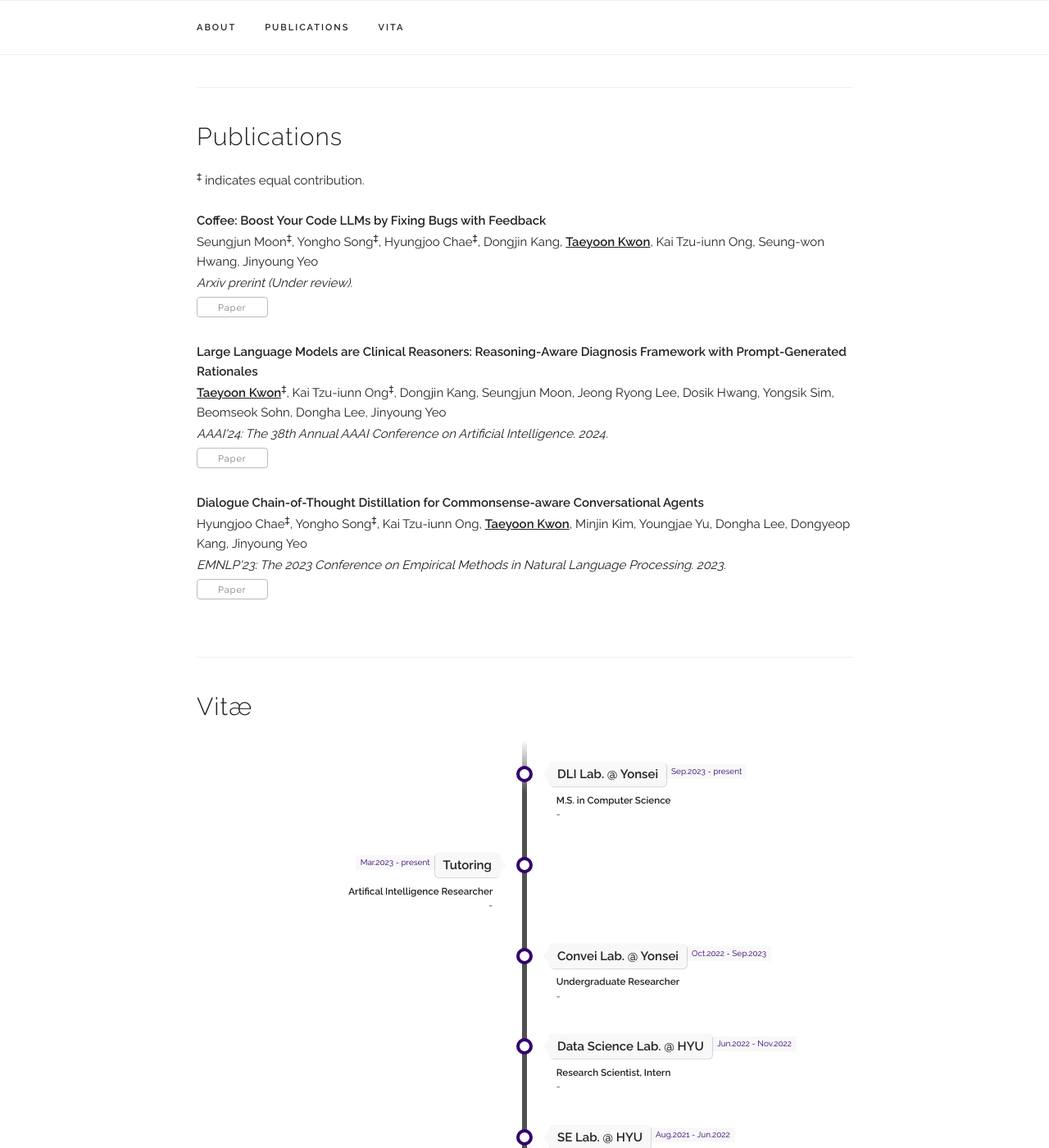
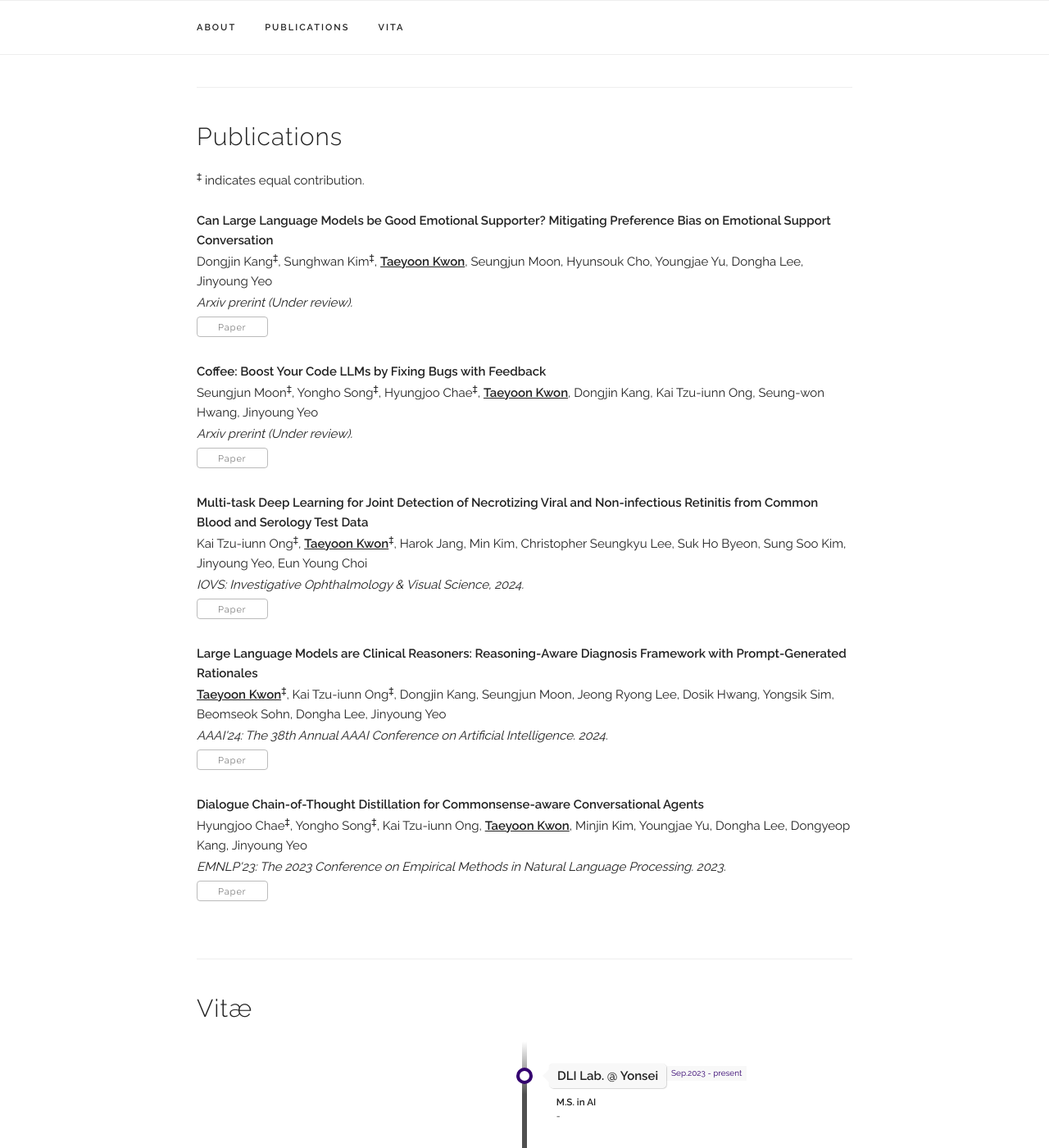
Before and after one commit to Connoriginal/Connoriginal.github.io, a Jekyll site: the page built from index.html, in a window 1280 px wide and 1400 px high, scrolled down 718 px. Shown: the whole window at 82% size. Built offline with Jekyll 4.4.1, drawn with Linux system fonts in a browser that asks for light colours; some web fonts are replaced.

Commit message:
update 240223

```diff
--- a/_data/experience.yaml
+++ b/_data/experience.yaml
@@ -2,7 +2,7 @@ experiences:
 
 - place: "DLI Lab. @ Yonsei"
   time: "Sep.2023 - present"
-  title: "M.S. in Computer Science"
+  title: "M.S. in AI"
   subtitle: "-"
   category: "school"
 
--- a/_data/publications.yaml
+++ b/_data/publications.yaml
@@ -1,8 +1,20 @@
 papers:
+  - title: "Can Large Language Models be Good Emotional Supporter? Mitigating Preference Bias on Emotional Support Conversation"
+    authors: "Dongjin Kang<sup>‡</sup>, Sunghwan Kim<sup>‡</sup>, <b><u>Taeyoon Kwon</u></b>, Seungjun Moon, Hyunsouk Cho, Youngjae Yu, Dongha Lee, Jinyoung Yeo"
+    venue: "Arxiv prerint (Under review)."
+    paper_pdf: "https://arxiv.org/abs/2402.13211"
+    selected: y
+
   - title: "Coffee: Boost Your Code LLMs by Fixing Bugs with Feedback"
-    authors: "Seungjun Moon<sup>‡</sup>, Yongho Song<sup>‡</sup>, Hyungjoo Chae<sup>‡</sup>, Dongjin Kang, <b><u>Taeyoon Kwon</u></b>, Kai Tzu-iunn Ong, Seung-won Hwang, Jinyoung Yeo"
+    authors: "Seungjun Moon<sup>‡</sup>, Yongho Song<sup>‡</sup>, Hyungjoo Chae<sup>‡</sup>, <b><u>Taeyoon Kwon</u></b>, Dongjin Kang, Kai Tzu-iunn Ong, Seung-won Hwang, Jinyoung Yeo"
     venue: "Arxiv prerint (Under review)."
     paper_pdf: "https://arxiv.org/abs/2311.07215"
+    selected: y
+
+  - title: "Multi-task Deep Learning for Joint Detection of Necrotizing Viral and Non-infectious Retinitis from Common Blood and Serology Test Data"
+    authors: "Kai Tzu-iunn Ong<sup>‡</sup>, <b><u>Taeyoon Kwon</u></b><sup>‡</sup>, Harok Jang, Min Kim, Christopher Seungkyu Lee, Suk Ho Byeon, Sung Soo Kim, Jinyoung Yeo, Eun Young Choi"
+    venue: "IOVS: Investigative Ophthalmology & Visual Science, 2024."
+    paper_pdf: "https://iovs.arvojournals.org/article.aspx?articleid=2793342"
     selected: y
 
   - title: "Large Language Models are Clinical Reasoners: Reasoning-Aware Diagnosis Framework with Prompt-Generated Rationales"
```
Also changed, not shown: 10 other files.
